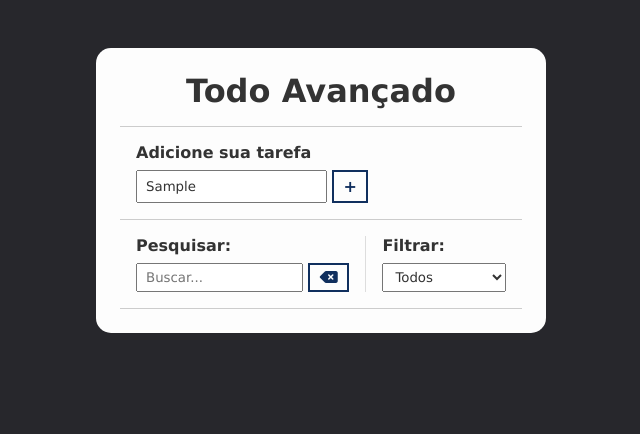
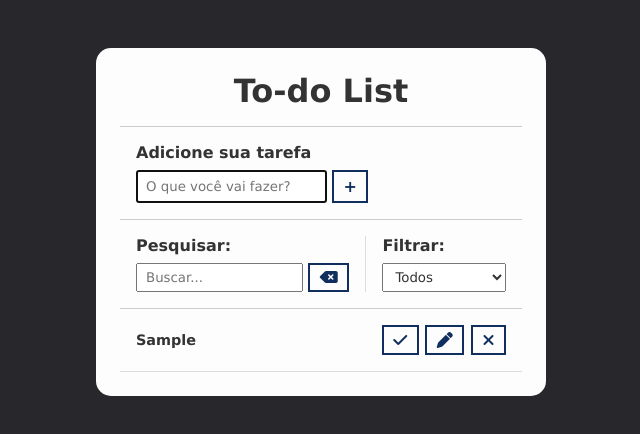
Before and after one commit to felipedalbert/full-todo-list, a plain HTML site: page index.html in a window 1280 px wide. Both pictures are taken after typing "Sample" into the empty fields and a click on the button 669 px from the left and 186 px from the top of the page. Shown: the whole page, without its empty margins (319-959 px from the left). Drawn offline with Linux system fonts and the light colour scheme.

Commit message:
build(addnewTodo): finished function build

```diff
--- a/index.html
+++ b/index.html
@@ -12,7 +12,7 @@
 <body>
     <div class="todo-container">
       <header>
-        <h1>Todo Avançado</h1>
+        <h1>To-do List</h1>
       </header>
       <form id="todo-form">
         <p>Adicione sua tarefa</p>
@@ -52,23 +52,7 @@
           </select>
         </div>
       </div>
-      <div id="todo-list">
-        <!--
-          Template
-
-        <div class="todo">
-            <h3>Estou fazendo algo aqui...</h3>
-            <button class="finish-todo">
-                <i class="fa-solid fa-check"></i>
-            </button>
-            <button class="edit-todo">
-                <i class="fa-solid fa-pen"></i>
-            </button>
-            <button class="remove-todo">
-                <i class="fa-solid fa-xmark"></i>
-            </button>
-        </div> -->
-      </div>
+      <div id="todo-list"></div>
     </div>
 
     <script src="src/scripts/todo.js"></script>
--- a/src/scripts/todo.js
+++ b/src/scripts/todo.js
@@ -10,8 +10,25 @@ const cancelEditBtn = document.querySelector("#cancel-edit-btn");
 
 //funcoes
 
-const saveaddNewTodo = (text) =>{
+const addNewTodo = (text) =>{
 
+    todoList.innerHTML += `
+        <div class="todo">
+            <h3>${text}</h3>
+            <button class="finish-todo">
+                <i class="fa-solid fa-check"></i>
+            </button>
+            <button class="edit-todo">
+                <i class="fa-solid fa-pen"></i>
+            </button>
+            <button class="remove-todo">
+                <i class="fa-solid fa-xmark"></i>
+            </button>
+        </div>
+    `
+
+    todoInput.value = ''
+    todoInput.focus()
 }
 
 //eventos
```
